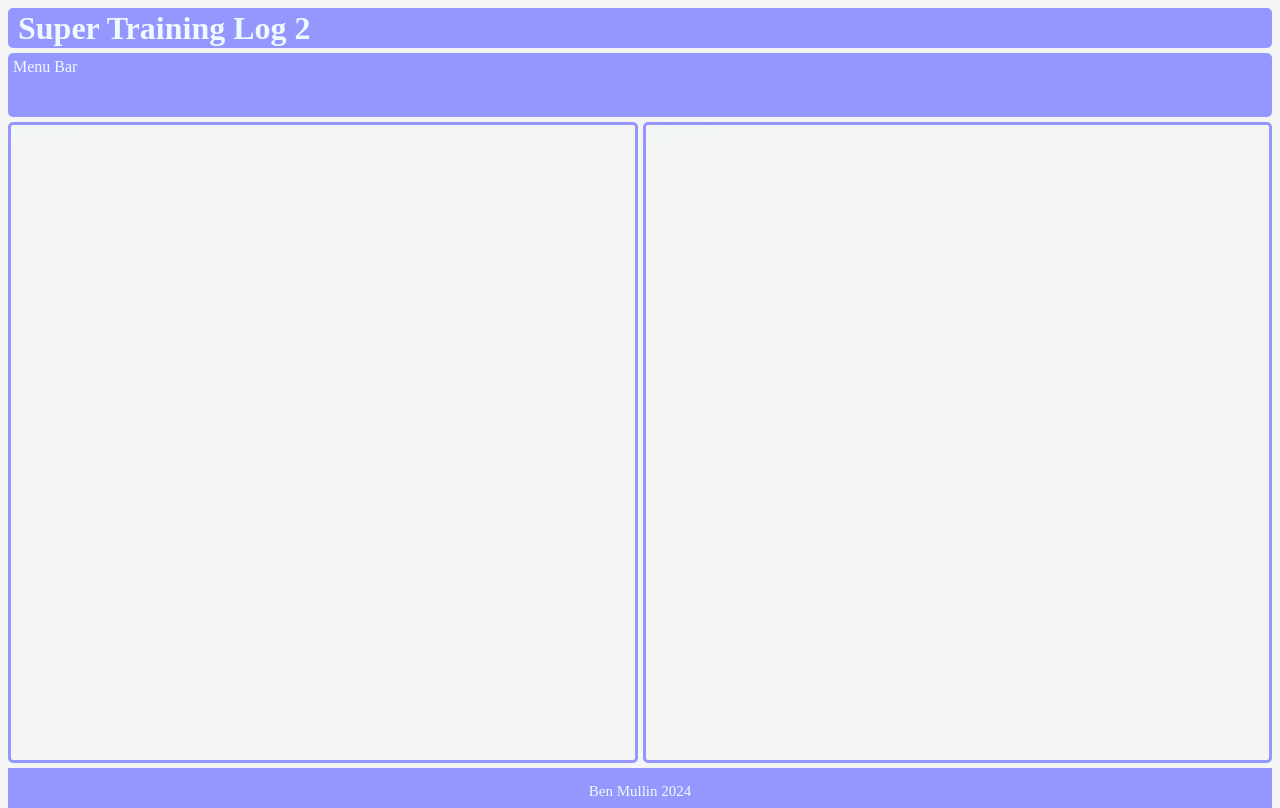
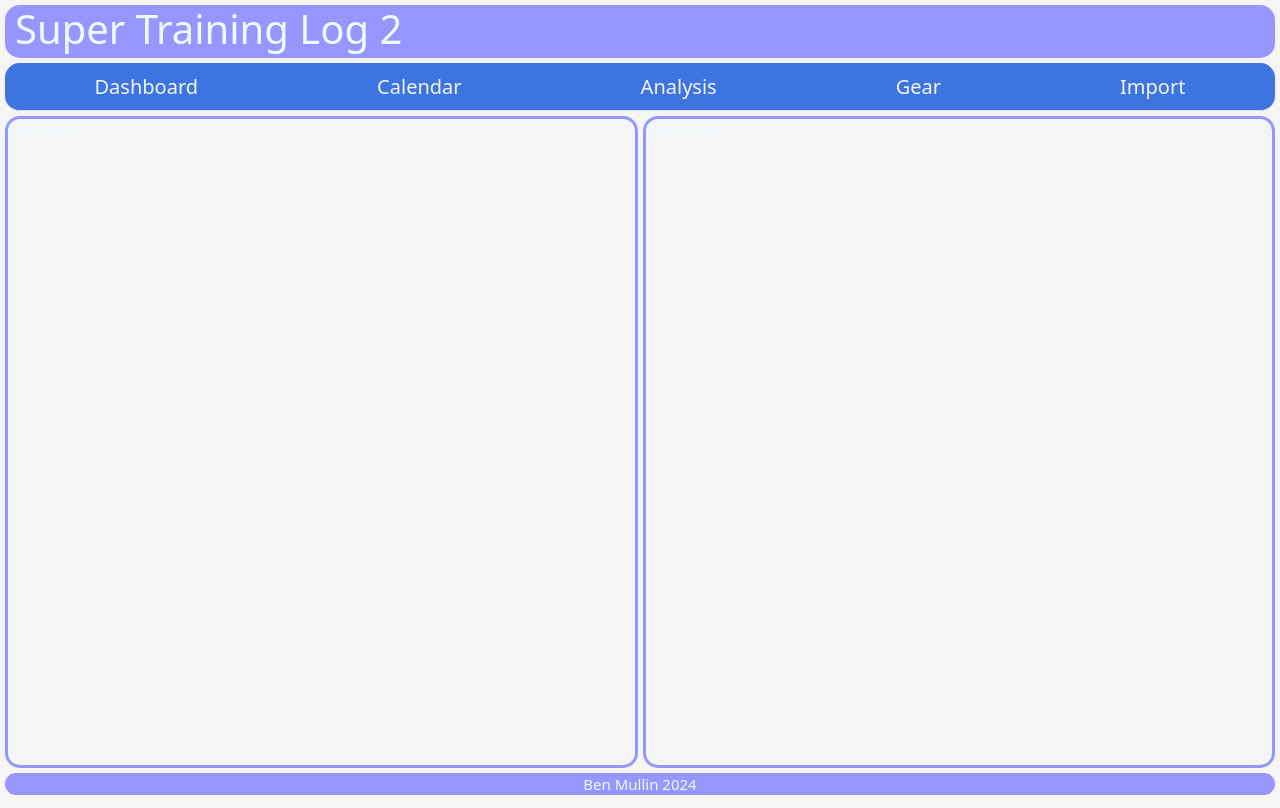
Before and after one commit to btmullin/supertl2, a Flask app: page / in a window 1280 px wide. Run offline with Flask 2, Linux system fonts and the light colour scheme.

Commit message:
Main page updates

```diff
--- a/apps/frontend/static/main.css
+++ b/apps/frontend/static/main.css
@@ -2,16 +2,29 @@ html, body{    height: 100%;    background-color:whitesmoke;    color:rgb(238, 2
 
 :root {
     --theme-color-primary: rgb(150, 150, 255);
-    --theme-color-accent: rgb(39, 99, 217);
-    --theme-corner-radius: 5px;
+    --theme-color-accent: rgb(61, 116, 224);
+    --theme-corner-radius: 15px;
+}
+
+.large_text{
+    font-size: 25px;
+}
+
+.medium_text{
+    font-size: 20px;
+}
+
+.small_text{
+    font-size: 15px;
 }
 
 .page_layout{
     height: 100%;
     display: grid;
     grid-template-columns: repeat(4, 1fr);
-    grid-template-rows: 5% 8% auto 5%;
+    grid-template-rows: min-content min-content auto min-content;
     grid-gap: 5px;
+    padding: 5px;
 }
 
 .title_bar{
@@ -20,6 +33,7 @@ html, body{    height: 100%;    background-color:whitesmoke;    color:rgb(238, 2
     background-color: var(--theme-color-primary);
     border-radius: var(--theme-corner-radius);
     padding-left: 10px;
+    padding-bottom: 5px;
     display: grid;
     align-items: center;
 }
@@ -33,7 +47,7 @@ html, body{    height: 100%;    background-color:whitesmoke;    color:rgb(238, 2
     grid-row: 2/3;
     background-color: var(--theme-color-primary);
     border-radius: var(--theme-corner-radius);
-    padding: 5px;
+    padding: 0px;
 }
 
 .left_body{
@@ -57,8 +71,23 @@ html, body{    height: 100%;    background-color:whitesmoke;    color:rgb(238, 2
     grid-row: -2/-1;
     text-align: center;
     background-color: var(--theme-color-primary);
+    border-radius: var(--theme-corner-radius);
+    /* display: grid; */
+    /* align-items: center; */
 }
 
-.medium_text{
-    font-size: 15px;
+.footer p
+{
+    margin:0em;
 }
+
+.nav-tabs{
+    border-radius: var(--theme-corner-radius);
+}
+
+.nav-tabs .nav-link{
+    border-top-left-radius: var(--theme-corner-radius);
+    border-top-right-radius: var(--theme-corner-radius);
+    border-radius: var(--theme-corner-radius);
+    font-size: 20px;
+}
--- a/apps/frontend/templates/index.html
+++ b/apps/frontend/templates/index.html
@@ -1,9 +1,11 @@
+{% from "menubar.html" import show_links %}
 <!DOCTYPE html>
 <html lang="en">
 <head>
     <meta charset="UTF-8">
     <meta name="viewport" content="width=device-width, initial-scale=1.0">
     <title>Super Training Log 2</title>
+    <link href="https://cdn.jsdelivr.net/npm/bootstrap@5.1.3/dist/css/bootstrap.min.css" rel="stylesheet" integrity="sha384-1BmE4kWBq78iYhFldvKuhfTAU6auU8tT94WrHftjDbrCEXSU1oBoqyl2QvZ6jIW3" crossorigin="anonymous">
     <link rel="stylesheet" href="{{ url_for('static', filename='main.css')}}" type = "text/css">
 </head>
 <body>
@@ -11,11 +13,13 @@
         <div class="title_bar">
             <h1>Super Training Log 2</h1>
         </div>
-        <div class="menu_bar">Menu Bar</div>
+        <div class="menu_bar">
+            {{ show_links() }}
+        </div>
         <div class="left_body">Left Body</div>
         <div class="right_body">Right Body</div>
         <div class="footer">
-            <p class="medium_text">Ben Mullin 2024</p>
+            <p class="small_text">Ben Mullin 2024</p>
         </div>
     </div>
 </body>
--- /dev/null
+++ b/apps/frontend/templates/menubar.html
@@ -0,0 +1,21 @@
+{% macro  show_links()  %}
+
+<ul class="nav nav-tabs nav-fill" style="background-color: var(--theme-color-accent);">
+    <li class="nav-item">
+        <a class="nav-link" style="color:whitesmoke;" href="">Dashboard</a>
+    </li>
+    <li class="nav-item">
+        <a class="nav-link" style="color:whitesmoke;" href="">Calendar</a>
+    </li>
+    <li class="nav-item">
+        <a class="nav-link" style="color:whitesmoke;" href="">Analysis</a>
+    </li>
+    <li class="nav-item">
+        <a class="nav-link" style="color:whitesmoke;" href="">Gear</a>
+      </li>
+    <li class="nav-item">
+        <a class="nav-link"   style="color:whitesmoke;" href="">Import</a>
+    </li>
+</ul>
+
+{% endmacro %}
```
